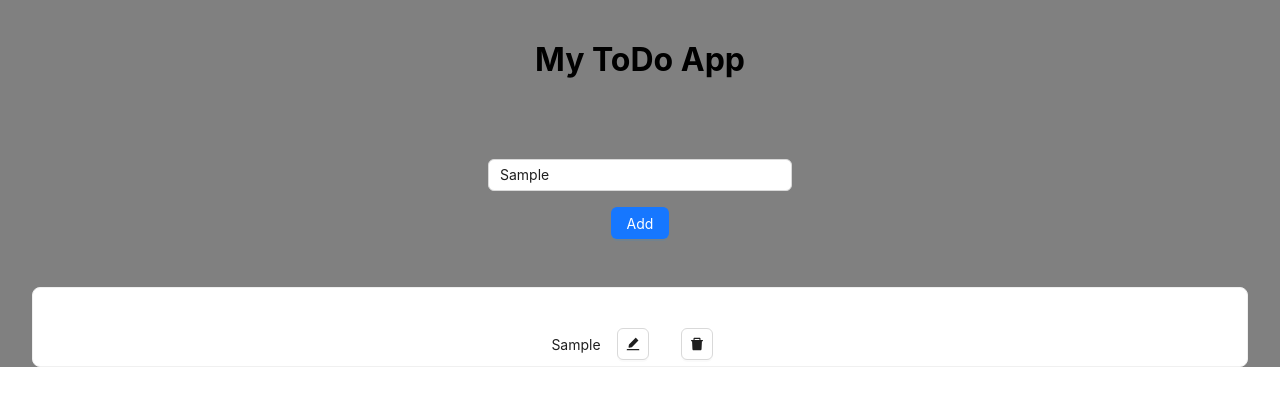
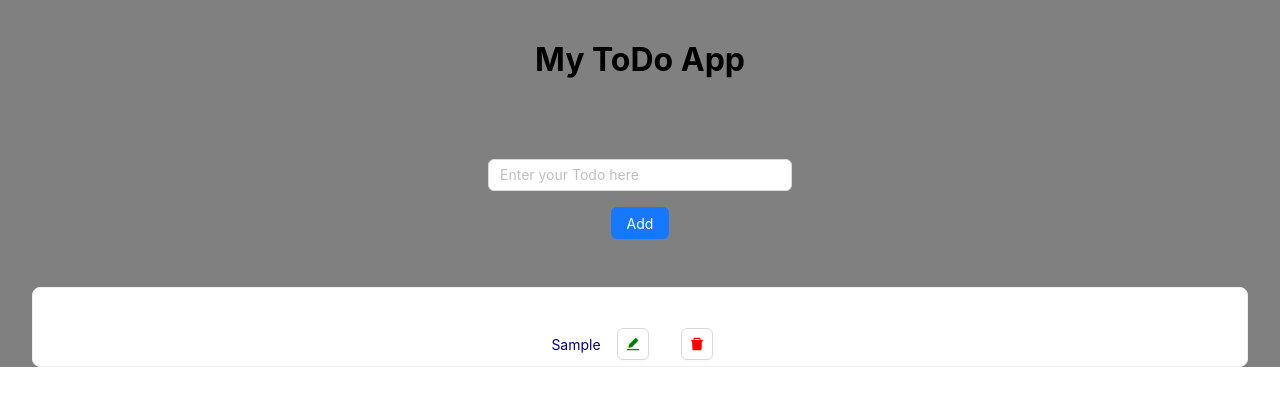
Before and after one commit to jawaharBala/E-Commerce-Project-React-MUI, a React (Create React App) app: page /todos in a window 1280 px wide. Both pictures are taken after typing "Sample" into the empty fields and a click on the button "Add". Shown: the top 406 px of the page. Built offline with nearby package versions, Linux system fonts and the light colour scheme.

Commit message:
Added edit functionality

```diff
--- a/src/components/cards/CardPrimary.jsx
+++ b/src/components/cards/CardPrimary.jsx
@@ -1,35 +1,87 @@
 import "./CardPrimary.css";
 import React from "react";
-import { Card, Button } from "antd";
+import { Card, Button, Input } from "antd";
 import { useState, useEffect } from "react";
 import { EditFilled, DeleteFilled } from "@ant-design/icons";
 
 function CardPrimary(props) {
   const [content, setContent] = useState([...props.content]);
+  const [editMode, setEditMode] = useState(false);
+  const [editedTodo, setEditedTodo] = useState("");
+
   useEffect(() => {
-    setContent([...props.content]);
+    setContent(props.content);
   }, [props.content]);
+
+  useEffect(() => {
+    window.localStorage.setItem("todos", content);
+    console.log(window.localStorage.getItem("todos"));
+  }, [content]);
 
   const handleDelete = (id) => {
     let filteredArray = content.filter((elem, index) => {
       return index !== id;
     });
     setContent(filteredArray);
-    console.log(filteredArray);
+    props.setAddString(filteredArray);
   };
 
   const handleEdit = (index) => {
-    return null;
+    setEditMode(true);
+  };
+  const handleEditfield = (e) => {
+    const fieldValue = e.target.value;
+    setEditedTodo(fieldValue);
+  };
+  const handleEditMode = (elem, index) => {
+    let editedArray = content.map((element) => {
+      if (element === elem) {
+        return (element = editedTodo);
+      } else {
+        return elem;
+      }
+    });
+    console.log("edited arrays", editedArray);
+    setContent(editedArray);
+    props.setAddString(editedArray);
+    console.log("content", content);
+    setEditMode(false);
   };
   return (
     <>
       {content.map((elem, index) => {
         return (
           <>
-            <Card key={index} className="card">
+            {editMode ? (
+              <>
+                <div key={index} className="input">
+                  <Input
+                    className="input"
+                    name="inputString"
+                    onChange={handleEditfield}
+                    type="text"
+                    defaultValue={elem}
+                  />
+                </div>
+                <Button
+                  className="button"
+                  onClick={() => {
+                    handleEditMode(elem, index);
+                  }}
+                  type="primary"
+                >
+                  Save
+                </Button>
+              </>
+            ) : (
+              <Card
+                key={index}
+                className="card"
+                style={{ color: "darkblue", font: "calibri" }}
+              >
                 {elem}
                 <Button
-                icon={<EditFilled />}
+                  icon={<EditFilled style={{ color: "green" }} />}
                   value={elem}
                   className="buttons"
                   onClick={handleEdit}
@@ -37,7 +89,7 @@ function CardPrimary(props) {
                   id="edit"
                 ></Button>
                 <Button
-                icon={<DeleteFilled />}
+                  icon={<DeleteFilled style={{ color: "red" }} />}
                   value={elem}
                   className="buttons"
                   onClick={() => {
@@ -47,6 +99,7 @@ function CardPrimary(props) {
                   id="delete"
                 ></Button>
               </Card>
+            )}
           </>
         );
       })}
--- a/src/components/inputField/InputField.jsx
+++ b/src/components/inputField/InputField.jsx
@@ -1,6 +1,6 @@
 import React from "react";
 import "./InputField.css";
-import { useState } from "react";
+import { useState, useEffect } from "react";
 import { Input, Button } from "antd";
 import CardPrimary from "../cards/CardPrimary";
 
@@ -9,27 +9,32 @@ const InputField = (props) => {
   const [addString, setAddString] = useState([]);
   const [todosPresent, setTodosPresent] = useState(false);
   const handleChange = (e) => {
-    const input = e.target.value;
-    setInputString(input);
+    setInputString(e.target.value);
   };
 
-  const handleClick = (event) => {
+  const handleClick = () => {
     setTodosPresent(true);
+    console.log('inputstring 1',inputString,todosPresent);//ask Rahul
     if (addString.length > 0) {
       setAddString([...addString, inputString]);
+      // setAddString([addString.push(inputString)]);
     } else {
       setAddString([inputString]);
     };
 
-    console.log(addString);
   };
+  // const childToParent = (updatedArray) => {
+  //   setAddString(updatedArray);
+  // };
+  useEffect(() => {
+    setInputString("");
 
-  // useEffect(() => {
-  //   if (addString.length > 1) {
-  //   } else setTodosPresent(false);
-  //   console.log(addString);
-  //   console.log(todosPresent);
-  // }, [addString]);
+  }, [addString]);
+  useEffect(() => {
+    if (addString.length >= 1) {
+      setTodosPresent(true);
+    } else setTodosPresent(false);
+  }, [addString, todosPresent]);
 
   return (
     <>
@@ -37,15 +42,17 @@ const InputField = (props) => {
         <Input
           placeholder="Enter your Todo here"
           className="input"
-          name="inputString"
           onChange={handleChange}
           type="text"
+          value={inputString}
         />
       </div>
       <Button className="button" onClick={handleClick} type="primary">
         Add
       </Button>
-      {todosPresent ? <CardPrimary content={addString} /> : null}
+      {todosPresent ? (
+        <CardPrimary setAddString={setAddString} content={addString} />
+      ) : null}
     </>
   );
 };
--- a/src/index.js
+++ b/src/index.js
@@ -6,9 +6,9 @@ import reportWebVitals from './reportWebVitals';
 
 const root = ReactDOM.createRoot(document.getElementById('root'));
 root.render(
-  <React.StrictMode>
+
     <App />
-  </React.StrictMode>
+
 );
 
 // If you want to start measuring performance in your app, pass a function
```
Lines whose indentation alone changed are shown as unchanged.
